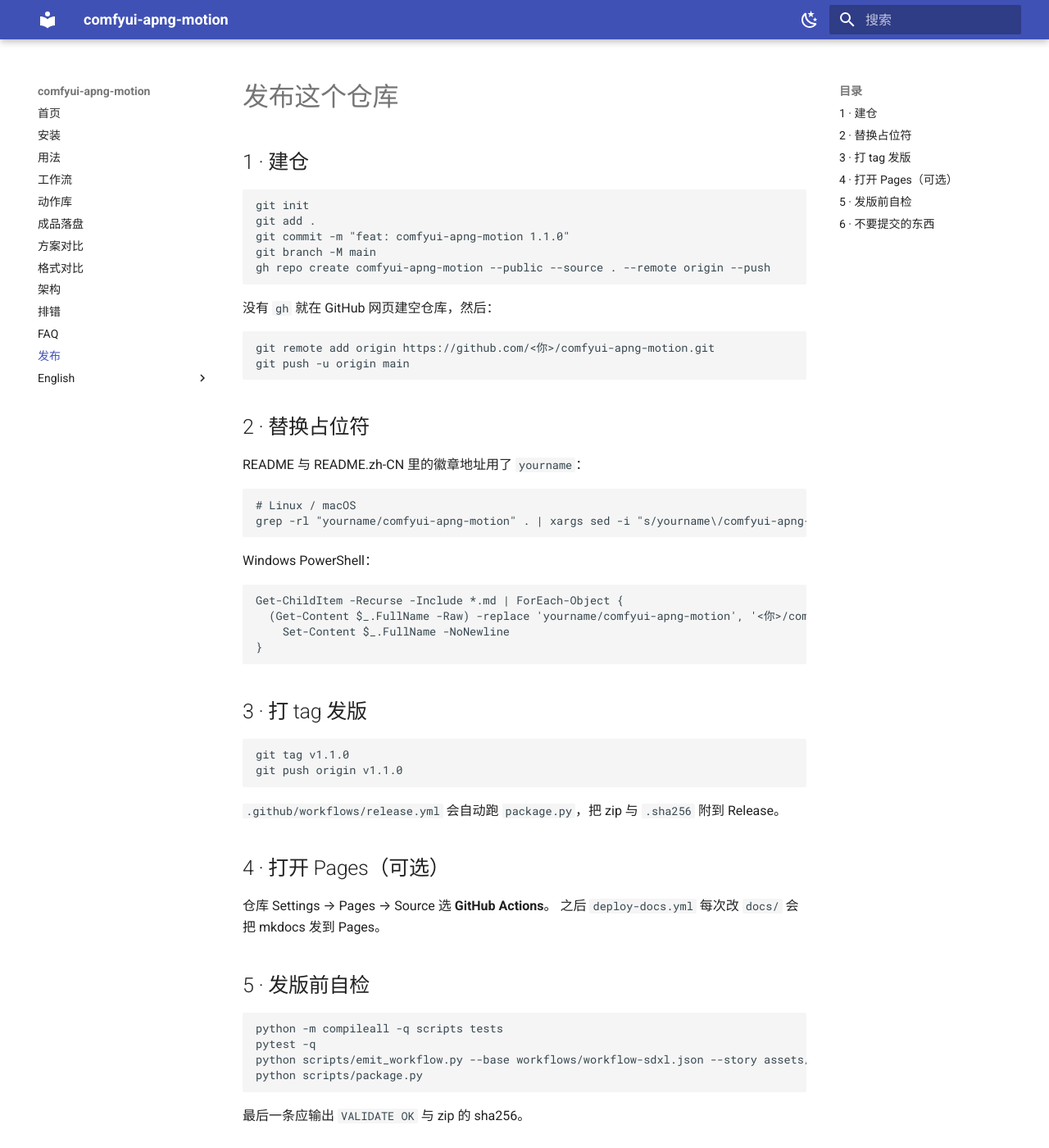
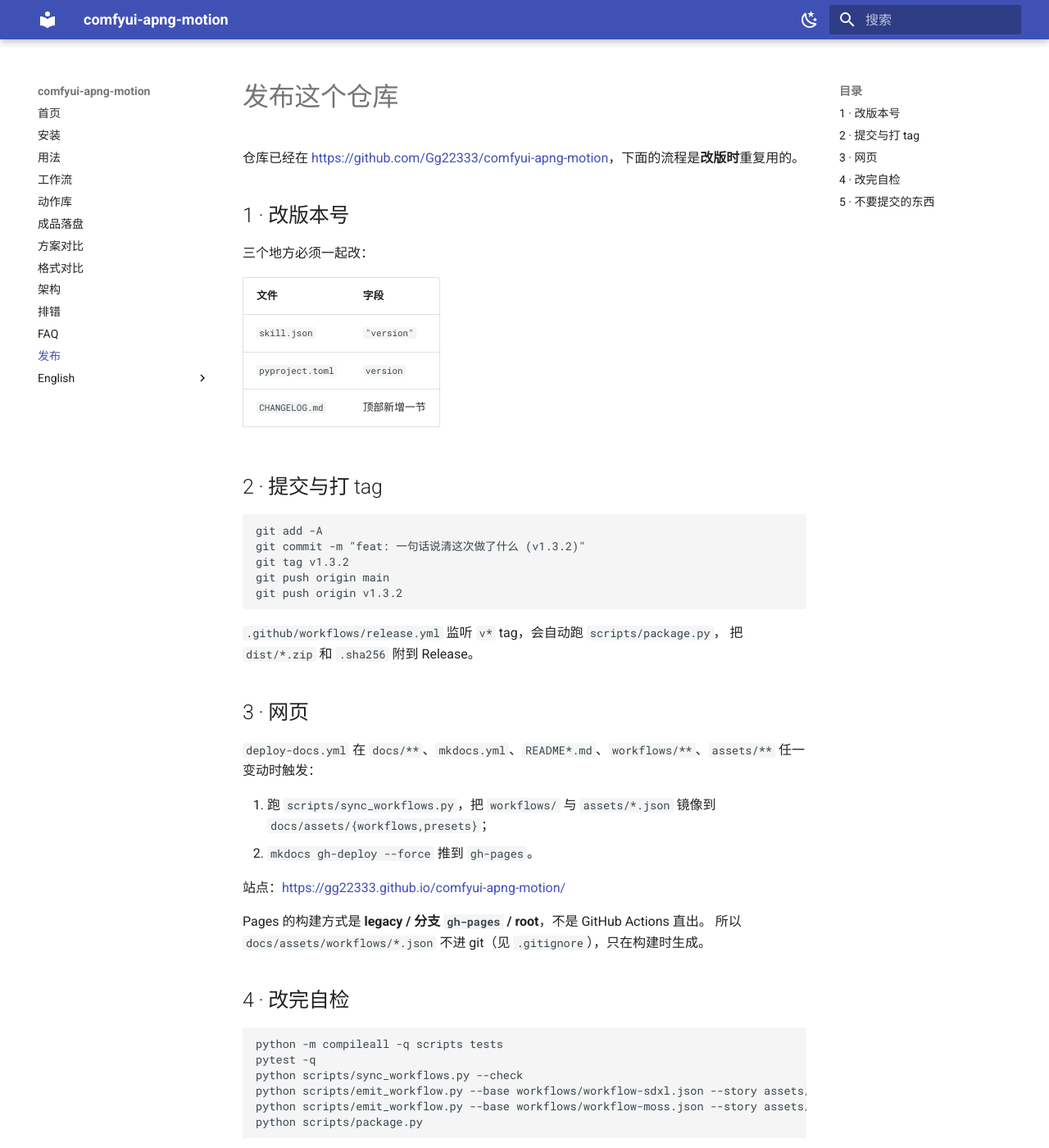
Before and after one commit to Gg22333/comfyui-apng-motion, an MkDocs documentation site: the page built from docs/publishing.md, in a window 1280 px wide and 1400 px high. Shown: the whole window at 82% size. Built offline with MkDocs 1.6.1 and Material for MkDocs 9.7.7, drawn with Linux system fonts in a browser that asks for light colours; some of the changed text lies outside the part shown.

Commit message:
fix(ci): generate workflow mirror before checking drift; refresh publishing docs

````diff
--- a/docs/publishing.md
+++ b/docs/publishing.md
@@ -1,65 +1,57 @@
 # 发布这个仓库
 
-## 1 · 建仓
+仓库已经在 <https://github.com/Gg22333/comfyui-apng-motion>，下面的流程是**改版时**重复用的。
+
+## 1 · 改版本号
+
+三个地方必须一起改：
+
+| 文件 | 字段 |
+| --- | --- |
+| `skill.json` | `"version"` |
+| `pyproject.toml` | `version` |
+| `CHANGELOG.md` | 顶部新增一节 |
+
+## 2 · 提交与打 tag
 
 ```bash
-git init
-git add .
-git commit -m "feat: comfyui-apng-motion 1.1.0"
-git branch -M main
-gh repo create comfyui-apng-motion --public --source . --remote origin --push
+git add -A
+git commit -m "feat: 一句话说清这次做了什么 (v1.3.2)"
+git tag v1.3.2
+git push origin main
+git push origin v1.3.2
 ```
 
-没有 `gh` 就在 GitHub 网页建空仓库，然后：
+`.github/workflows/release.yml` 监听 `v*` tag，会自动跑 `scripts/package.py`，
+把 `dist/*.zip` 和 `.sha256` 附到 Release。
 
-```bash
-git remote add origin https://github.com/<你>/comfyui-apng-motion.git
-git push -u origin main
-```
+## 3 · 网页
 
-## 2 · 替换占位符
+`deploy-docs.yml` 在 `docs/**`、`mkdocs.yml`、`README*.md`、`workflows/**`、`assets/**`
+任一变动时触发：
 
-README 与 README.zh-CN 里的徽章地址用了 `yourname`：
+1. 跑 `scripts/sync_workflows.py`，把 `workflows/` 与 `assets/*.json` 镜像到 `docs/assets/{workflows,presets}`；
+2. `mkdocs gh-deploy --force` 推到 `gh-pages`。
 
-```bash
-# Linux / macOS
-grep -rl "yourname/comfyui-apng-motion" . | xargs sed -i "s/yourname\/comfyui-apng-motion/<你>\/comfyui-apng-motion/g"
-```
+站点：<https://gg22333.github.io/comfyui-apng-motion/>
 
-Windows PowerShell：
+Pages 的构建方式是 **legacy / 分支 `gh-pages` / root**，不是 GitHub Actions 直出。
+所以 `docs/assets/workflows/*.json` 不进 git（见 `.gitignore`），只在构建时生成。
 
-```powershell
-Get-ChildItem -Recurse -Include *.md | ForEach-Object {
-  (Get-Content $_.FullName -Raw) -replace 'yourname/comfyui-apng-motion', '<你>/comfyui-apng-motion' |
-    Set-Content $_.FullName -NoNewline
-}
-```
-
-## 3 · 打 tag 发版
-
-```bash
-git tag v1.1.0
-git push origin v1.1.0
-```
-
-`.github/workflows/release.yml` 会自动跑 `package.py`，把 zip 与 `.sha256` 附到 Release。
-
-## 4 · 打开 Pages（可选）
-
-仓库 Settings → Pages → Source 选 **GitHub Actions**。
-之后 `deploy-docs.yml` 每次改 `docs/` 会把 mkdocs 发到 Pages。
-
-## 5 · 发版前自检
+## 4 · 改完自检
 
 ```bash
 python -m compileall -q scripts tests
 pytest -q
+python scripts/sync_workflows.py --check
 python scripts/emit_workflow.py --base workflows/workflow-sdxl.json --story assets/story.4beat.json --out /tmp/x.json
+python scripts/emit_workflow.py --base workflows/workflow-moss.json --story assets/story.diet.json --size 512 --out /tmp/diet.json
 python scripts/package.py
 ```
 
-最后一条应输出 `VALIDATE OK` 与 zip 的 sha256。
+期望：测试全绿、`SAME`、两行 `VALIDATE OK`、zip 与 sha256 生成。
 
-## 6 · 不要提交的东西
+## 5 · 不要提交的东西
 
-`.gitignore` 已排除：`profiles/`（本机路径）、`dist/`（构建产物）、`*.bak*`、`__pycache__/`。
+`.gitignore` 已排除：`profiles/`（本机路径）、`dist/`（构建产物）、`*.bak*`、
+`__pycache__/`、`.pytest_cache/`、`docs/assets/workflows/`、`docs/assets/presets/`。
````
Also changed, not shown: SKILL.md (+2 -2 lines), 1 other file.
